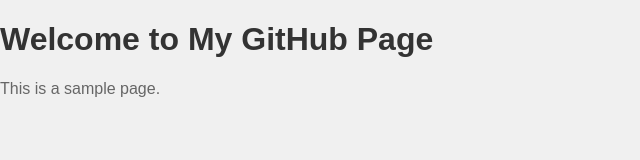
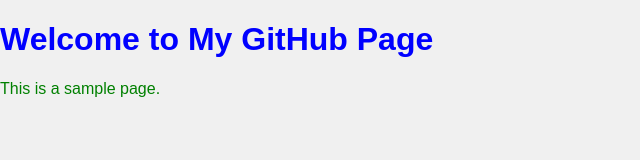
Before and after one commit to Flapjacode/Profile, a plain HTML site: page index.html in a window 1280 px wide. Shown: the whole page, without its empty margins (0-640 px from the left). Drawn offline with Linux system fonts and the light colour scheme.

Commit message:
Update style.css

```diff
--- a/style.css
+++ b/style.css
@@ -7,9 +7,9 @@
 }
 
 h1 {
-    color: #333;
+    color: #0000FF;
 }
 
 p {
-    color: #666;
+    color: #008000;
 }
```
